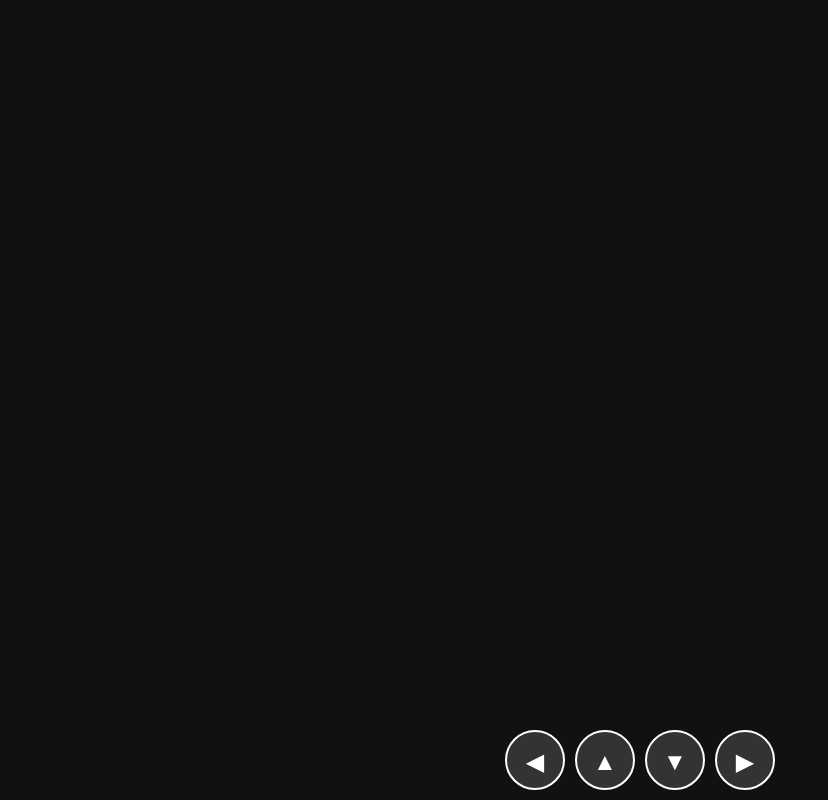
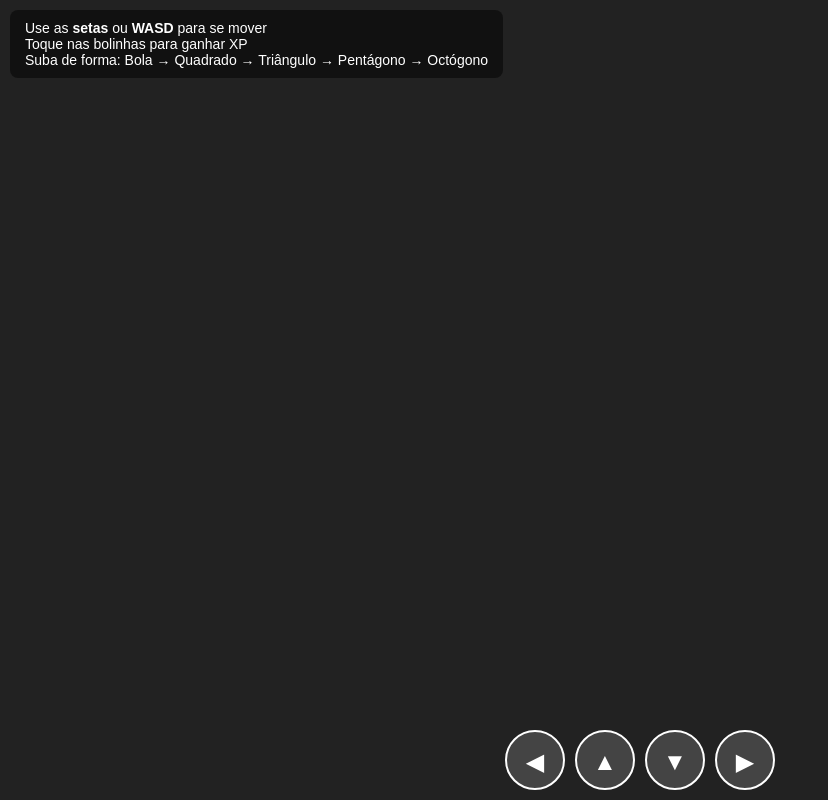
Before and after one commit to herickc1904/formas-online, a website: page index.html in a window 1280 px wide. Shown: the whole page, without its empty margins (0-828 px from the left). Drawn offline with Linux system fonts and the light colour scheme.

Commit message:
index.html

```diff
--- a/index.html
+++ b/index.html
@@ -6,8 +6,8 @@
   <title>Formas Online</title>
   <style>
     * { margin: 0; padding: 0; box-sizing: border-box; }
-    body { background: #111; overflow: hidden; color: white; font-family: sans-serif; }
-    canvas { display: block; background: #111; }
+    body { background: #222; overflow: hidden; color: white; font-family: sans-serif; }
+    canvas { display: block; background: #222; }
     #controls {
       position: fixed;
       bottom: 10px;
@@ -19,7 +19,7 @@
     .btn {
       width: 60px;
       height: 60px;
-      background: #333;
+      background: #444;
       border: 2px solid white;
       border-radius: 50%;
       font-size: 24px;
@@ -28,10 +28,26 @@
       line-height: 60px;
       user-select: none;
     }
+    #hud {
+      position: fixed;
+      top: 10px;
+      left: 10px;
+      background: rgba(0, 0, 0, 0.5);
+      padding: 10px 15px;
+      border-radius: 8px;
+      font-size: 14px;
+    }
   </style>
 </head>
 <body>
   <canvas id="gameCanvas"></canvas>
+
+  <div id="hud">
+    <div>Use as <b>setas</b> ou <b>WASD</b> para se mover</div>
+    <div>Toque nas bolinhas para ganhar XP</div>
+    <div>Suba de forma: Bola → Quadrado → Triângulo → Pentágono → Octógono</div>
+  </div>
+
   <div id="controls">
     <div class="btn" id="left">◀</div>
     <div class="btn" id="up">▲</div>
@@ -42,12 +58,13 @@
   <script>
     const canvas = document.getElementById('gameCanvas');
     const ctx = canvas.getContext('2d');
+
     function resizeCanvas() {
-  canvas.width = window.innerWidth;
-  canvas.height = window.innerHeight;
-}
-resizeCanvas();
-window.addEventListener('resize', resizeCanvas);
+      canvas.width = window.innerWidth;
+      canvas.height = window.innerHeight;
+    }
+    resizeCanvas();
+    window.addEventListener('resize', resizeCanvas);
 
     const shapes = ["Bola", "Quadrado", "Triângulo", "Pentágono", "Octógono"];
     const shapeStats = [
@@ -57,8 +74,8 @@ window.addEventListener('resize', resizeCanvas);
 
     let player = {
       id: null,
-      x: Math.random() * canvas.width,
-      y: Math.random() * canvas.height,
+      x: canvas.width / 2,
+      y: canvas.height / 2,
       xp: 0,
       shapeLevel: 0,
       hp: 100,
```
